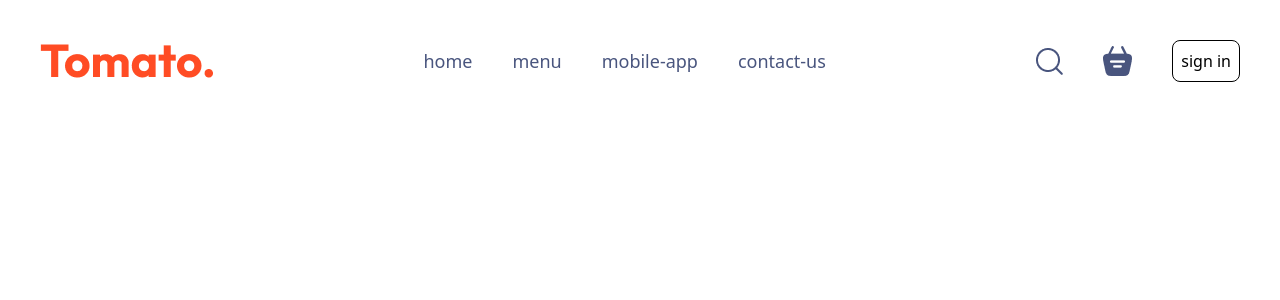
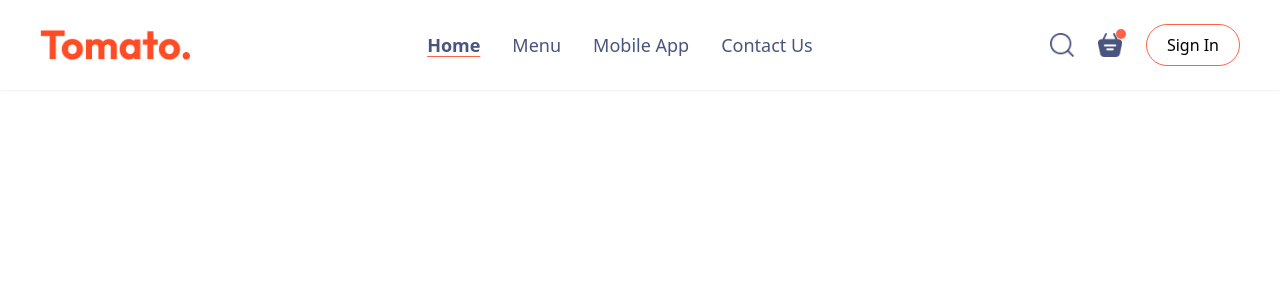
Before and after one commit to Shushri/ZestyGo, a React (Vite) app in the folder frontend/: page / in a window 1280 px wide. Shown: the top 300 px of the page. Built offline with nearby package versions, Linux system fonts and the light colour scheme.

Commit message:
navbar almost done

```diff
--- a/frontend/src/components/Navbar/navbar.jsx
+++ b/frontend/src/components/Navbar/navbar.jsx
@@ -1,28 +1,65 @@
-import React from 'react'
-import './navbar.css'
-import { assets } from '../../assets/assets'
+import React, { useState } from "react";
+import { assets } from "../../assets/assets";
 
-const navbar = () => {
+const Navbar = () => {
+  const [menu, setMenu] = useState("home");
+
+  const navItems = [
+    { id: "home", label: "Home" },
+    { id: "menu", label: "Menu" },
+    { id: "mobile-app", label: "Mobile App" },
+    { id: "contact-us", label: "Contact Us" },
+  ];
+
   return (
-    <div className='px-10 py-10 flex justify-between items-center'>
-      <img className='w-150px' src={assets.logo}  />
-      <ul className='flex gap-10 list-none text-[#49557e] text-[18px]'>
-        <li>home</li>
-        <li>menu</li>
-        <li>mobile-app</li>
-        <li>contact-us</li>
+    <nav className="px-10 py-6 flex justify-between items-center shadow-sm bg-white">
+      {/* Logo */}
+      <img className="w-[150px]" src={assets.logo} alt="Logo" />
+
+      {/* Menu Links */}
+      <ul className="flex gap-8 list-none text-[#49557e] text-[18px]">
+        {navItems.map((item) => (
+          <li
+            key={item.id}
+            onClick={() => setMenu(item.id)}
+            className={`cursor-pointer transition duration-300
+              ${
+                menu === item.id
+                  ? "underline underline-offset-4 decoration-[tomato] font-semibold"
+                  : "hover:underline hover:decoration-[tomato]"
+              }`}
+          >
+            {item.label}
+          </li>
+        ))}
       </ul>
-      <div className='flex gap-10 items-center'>
-        <img src={assets.search_icon}  />
-        <div>
-            <img src={assets.basket_icon} alt="" />
-            <div></div>
+
+      {/* Right Section */}
+      <div className="flex gap-6 items-center relative">
+        {/* Search Icon */}
+        <img
+          src={assets.search_icon}
+          alt="Search"
+          className="w-6 h-6 cursor-pointer hover:scale-110 transition duration-200"
+        />
+
+        {/* Basket Icon with Badge */}
+        <div className="relative">
+          <img
+            src={assets.basket_icon}
+            alt="Basket"
+            className="w-6 h-6 cursor-pointer hover:scale-110 transition duration-200"
+          />
+          <span className="absolute -top-1 -right-1 bg-[tomato] w-[10px] h-[10px] rounded-full"></span>
         </div>
-        <button className='text-base border rounded-lg border-black px-2 py-2 bg-transparent'>sign in</button>
+
+        {/* Sign In Button */}
+        <button className="text-base border border-[#ff6347] rounded-[50px] cursor-pointer px-5 py-2 bg-transparent hover:bg-[#ff6347] hover:text-white transition duration-300">
+          Sign In
+        </button>
       </div>
+    </nav>
+  );
+};
 
-    </div>
-  )
-}
-
-export default navbar
+export default Navbar;
```
